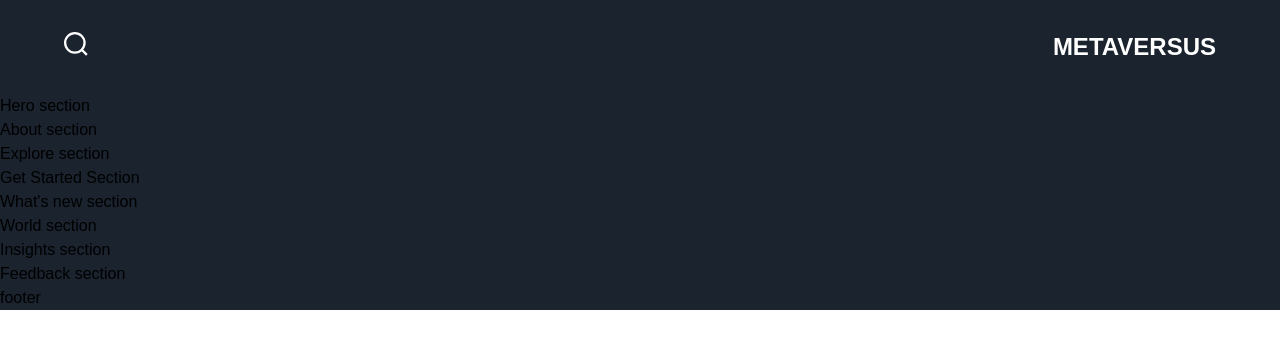
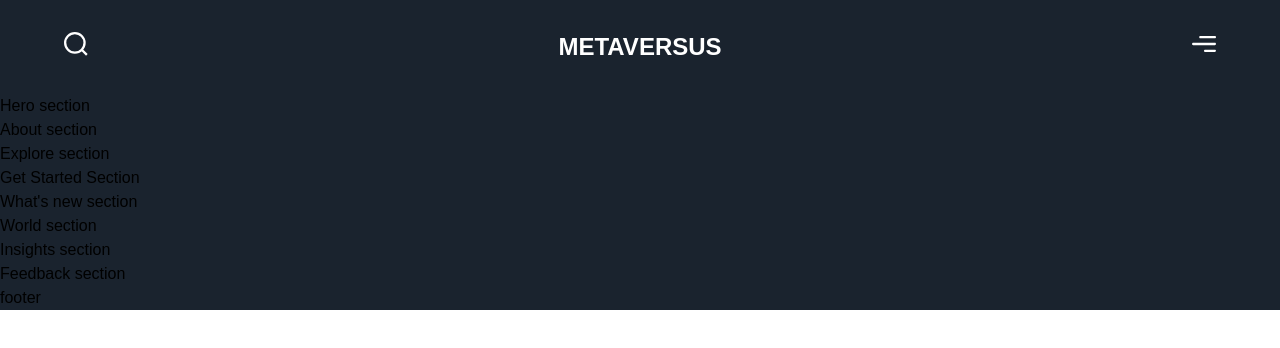
Before and after one commit to Indu-Chandana/Metaversus-Ui, a Next.js app: page / in a window 1280 px wide. Shown: the top 348 px of the page. Built offline with nearby package versions, Linux system fonts and the light colour scheme; a web font is replaced by a local one.

Commit message:
Dec03-001-navbar done.

```diff
--- a/components/Navbar.jsx
+++ b/components/Navbar.jsx
@@ -23,6 +23,8 @@ const Navbar = () => (
        <h2 className='font-extrabold text-[24px] leading-[30px] text-white'>
         METAVERSUS
        </h2>
+       <img src="/menu.svg" alt="menu"
+       className='w-[24px] h-[24px] object-contain'  />
        </div>
   </motion.nav>
 );
```
